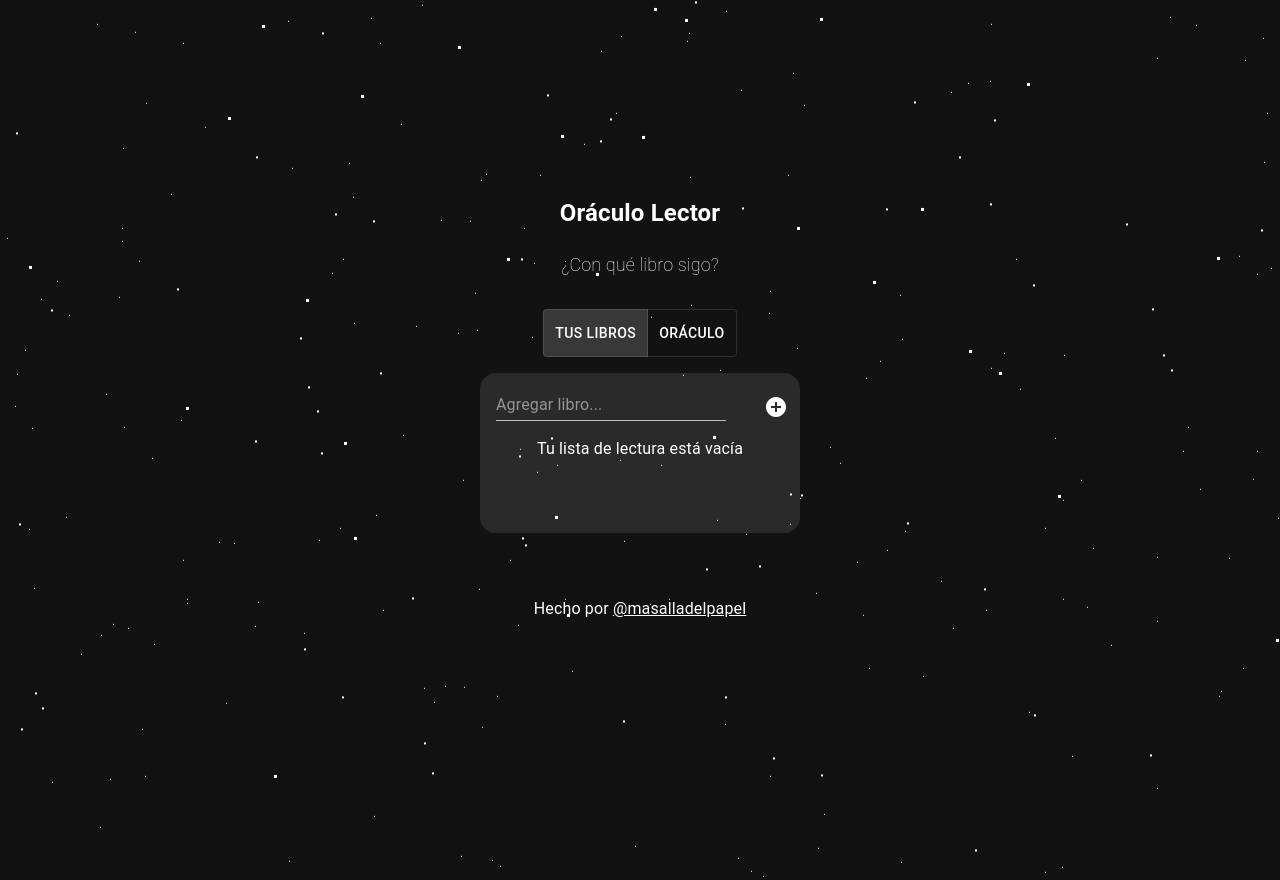
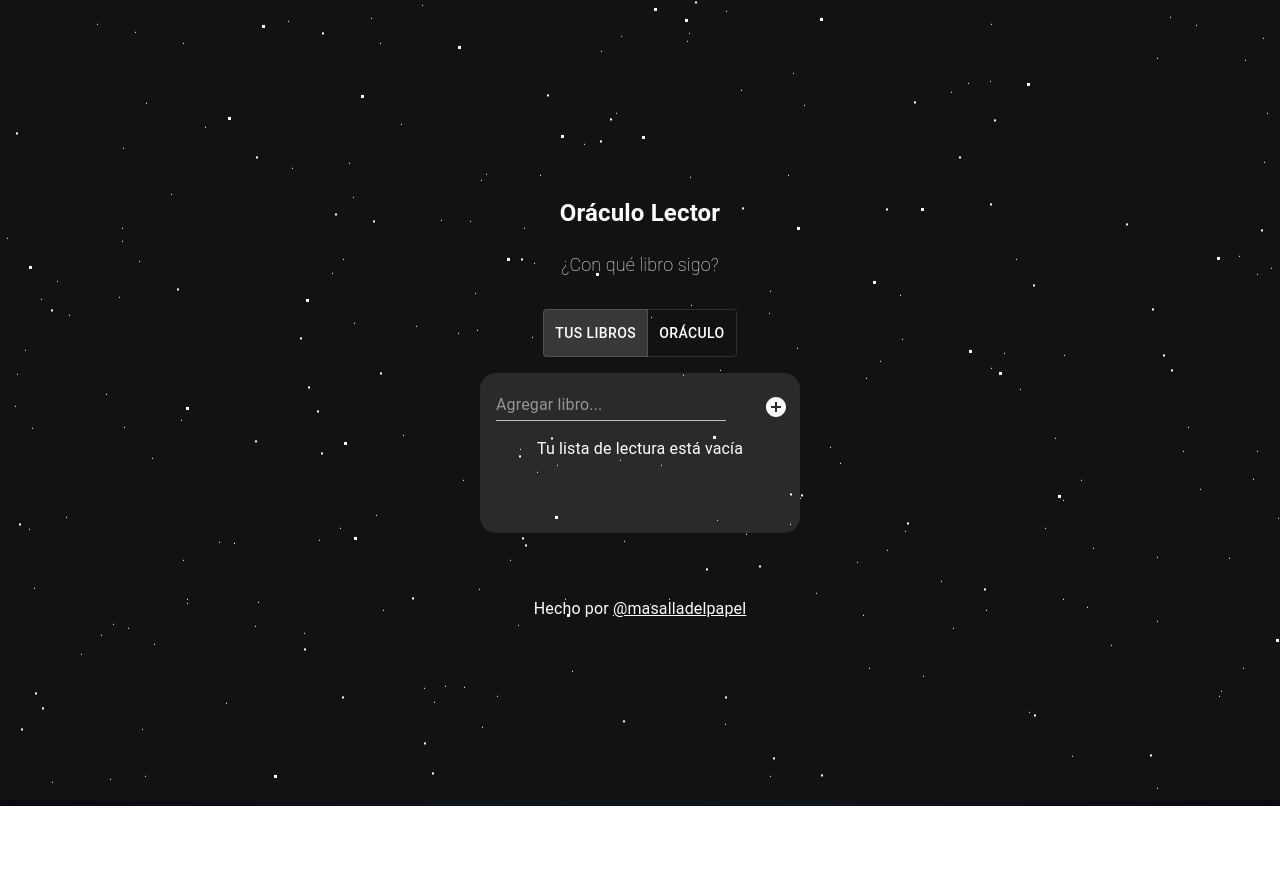
Before and after one commit to tditada/reading-oracle, a React (Create React App) app: page / in a window 1280 px wide. After the commit the page ends 806 px from the top, so only its background shows below. Built offline with nearby package versions, Linux system fonts and the light colour scheme.

Commit message:
fix centering vertical

```diff
--- a/src/index.css
+++ b/src/index.css
@@ -14,7 +14,7 @@ html {
 
 body {
   width: 100%;
-  height: 110%;
+  height: 100%;
 }
 
 code {
```
